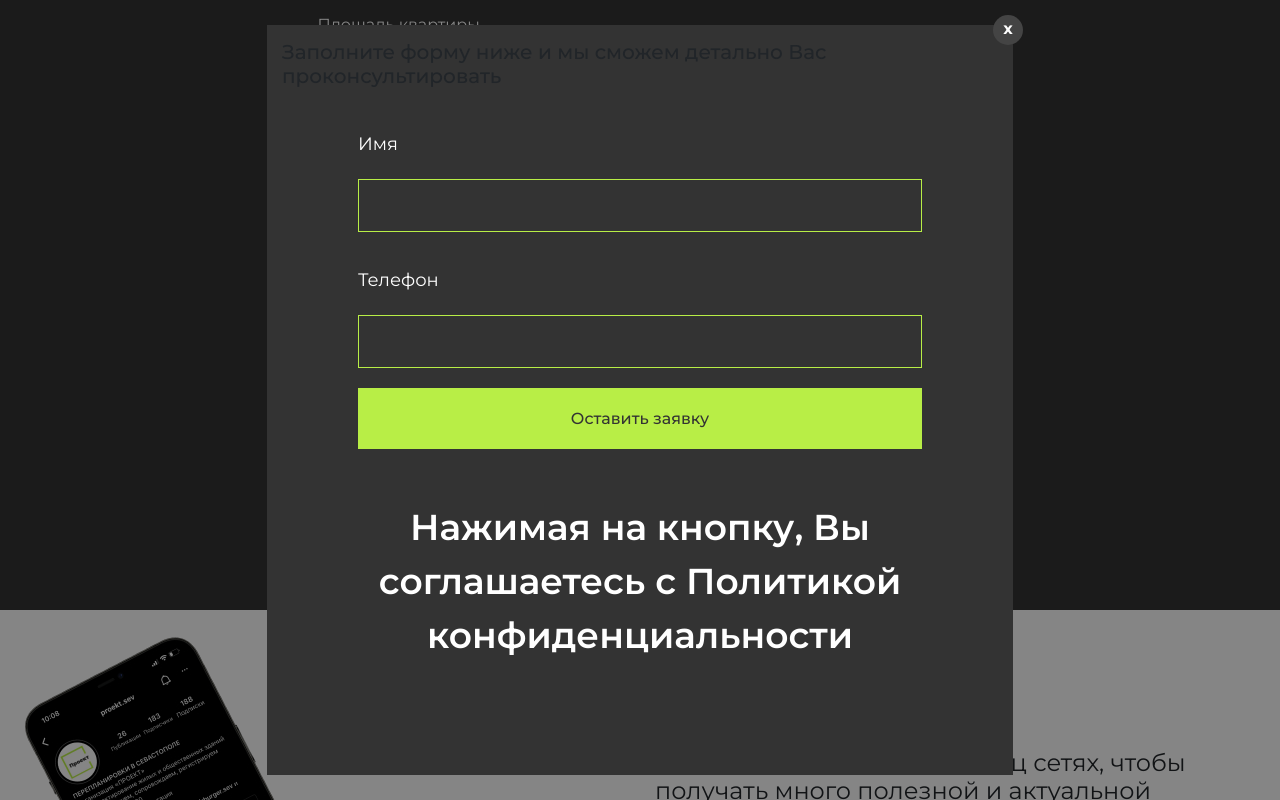
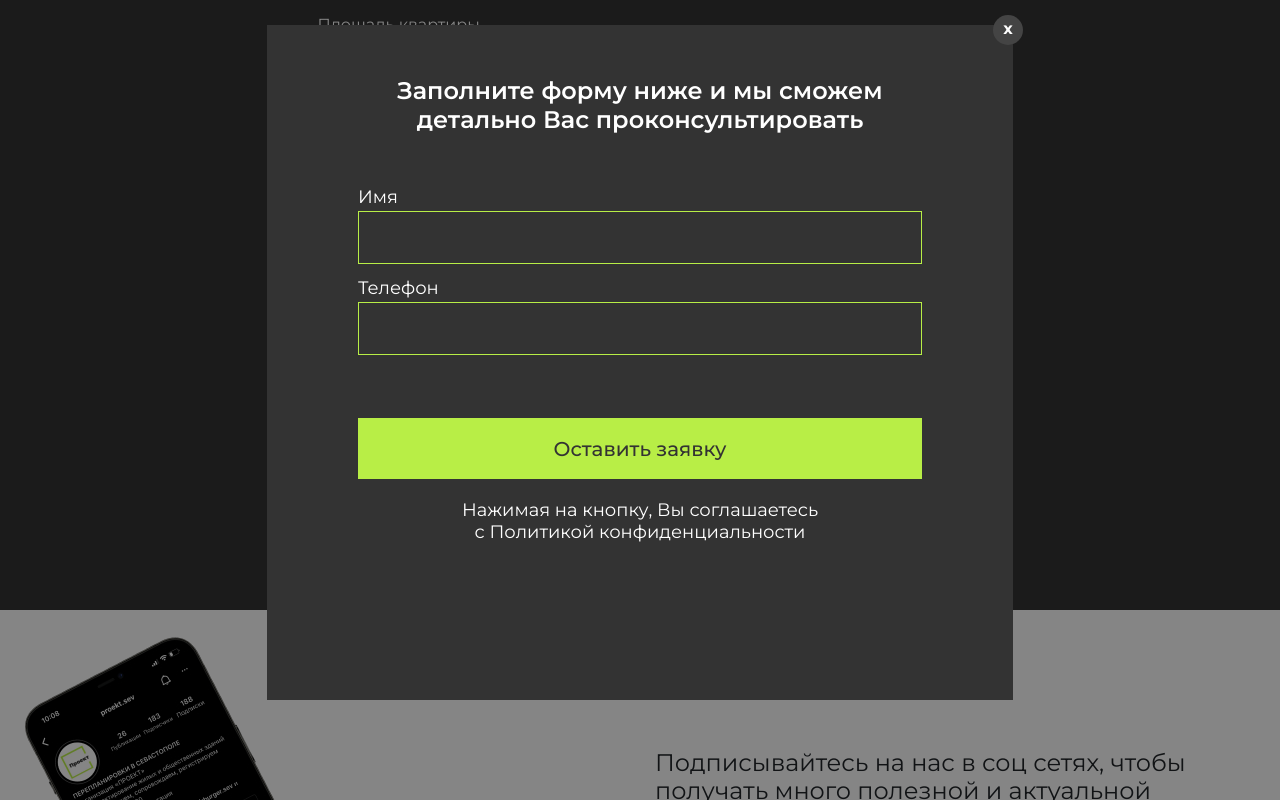
Before and after one commit to theowindand/betaProject, a website: page index.html in a window 1280 px wide. Both pictures are taken after typing "Sample" into the empty fields and a click on the button "Оставить заявку". Shown: the part 7588-8388 px from the top of the page. Drawn offline with nearby package versions, Linux system fonts and the light colour scheme; no server answers.

Commit message:
Add files via upload

```diff
--- a/css/style.css
+++ b/css/style.css
@@ -308,7 +308,8 @@ nav.navbar {
 	min-height: 233.17px;
 }
 
-.slider-services .slick-prev, .slick-next {
+.slider-services .slick-prev,
+.slick-next {
     width: 37px;
     height: 55px;
 }
@@ -409,7 +410,8 @@ nav.navbar {
 	margin-bottom: 5px;
 }
 
-.amount-and-prices p, .amount-and-prices .p {
+.amount-and-prices p,
+.amount-and-prices .p {
 	font-size: 25px;
 }
 
@@ -516,12 +518,12 @@ nav.navbar {
 }
 
 .form-detailed-consultation .new-select-style {
-	margin-bottom: 	40px;
+	margin-bottom: 40px;
 }
 
 .form-detailed-consultation .get-consultation {
 	margin-top: 30px;
-	margin-bottom: 	30px;
+	margin-bottom: 30px;
 }
 
 .form-detailed-consultation select option {
@@ -597,7 +599,7 @@ nav.navbar {
 }
 
 .what-do-you-get .slick-next.slick-arrow:before,
-.customer-reviews .slick-next.slick-arrow:before{
+.customer-reviews .slick-next.slick-arrow:before {
     background: url('../img/arrowRight.svg') center no-repeat;
     width: 37px;
     height: 55px;
@@ -724,7 +726,7 @@ nav.navbar {
 }
 
 
-.our-team-slider .slick-next.slick-arrow:before{
+.our-team-slider .slick-next.slick-arrow:before {
     background: url('../img/Vector11.svg') center no-repeat;
     width: 37px;
     height: 55px;
@@ -802,7 +804,7 @@ nav.navbar {
 
 .slider-license-docs .slick-dots li button:before,
 .planning-stages-mob .slick-dots li button:before,
-.completed-projects-mob .slick-dots li button:before  {
+.completed-projects-mob .slick-dots li button:before {
 	color: #fff;
 }
 
@@ -968,8 +970,6 @@ nav.navbar {
 .contacts-and-schedule-mob p {
 	max-width: 310px;
 }
-
-
 
 .mobile-nums a, .contacts-email a {
 	color: #000;
@@ -1067,13 +1067,16 @@ footer, .footer {
 	margin-bottom: 25px;
 	height: auto;
 	max-width: 746px;
+	max-height: 675px;
 	background: #333333;
-	padding: 15px;
+	padding: 0 15px;
 	display: none;
 	z-index: 999999;
 }
 
+
 .pop_up p,
+.pop_up h5,
 .pop_up select,
 .pop_up label,
 .pop_up input::placeholder {
@@ -1082,13 +1085,25 @@ footer, .footer {
 	font-size: 18px;
 }
 
+.pop_up > h5 {
+	font-weight: 600;
+	font-size: 24px;
+	line-height: 29px;
+	text-align: center;
+	padding-top: 51px;
+	padding-bottom: 50px;
+	margin: 0 auto;
+	max-width: 500px;
+}
+
 .pop_up > p {
+	font-family: Montserrat;
+	font-size: 18px;
+	line-height: 22px;
+	margin: 0 auto;
 	text-align: center;
-	font-size: 22px;
-	margin: 0 auto;
-	margin-top: 51px;
-	font-weight: 600;
-	font-size: 36px;
+	max-width: 367px;
+	color: #FFFFFF;
 }
 
 .pop_up select {
@@ -1120,15 +1135,13 @@ footer, .footer {
 }
 
 .pop_up label {
-	margin-bottom: 6px;
-	margin-top: 35px;
+	margin-bottom: 0px;
 }
 
 .pop_up input[type=text]{
 	height: 53px;
 	display: block;
 	color: #ffffff;
-	margin-top: 15px;
 	border: 1px solid #B8EE46;
 	outline: none;
 	background: #333333;
@@ -1137,6 +1150,14 @@ footer, .footer {
 
 .pop_up input::placeholder {
 	padding-left: 14px;
+}
+
+.pop_up .input-name {
+	margin-bottom: 11px
+}
+
+.pop_up .input-phone {
+	margin-bottom: 63px;
 }
 
 .pop_up button {
@@ -1151,6 +1172,7 @@ footer, .footer {
 	color: #333333;
 	font-family: Montserrat;
 	font-weight: 500;
+	font-size: 20px;
 }
 
 .close_pop {
@@ -1169,10 +1191,6 @@ footer, .footer {
 }
 
 
-
-
-
-
 .redevelopment-and-reconstruction h1 {
 	color: #fff;
 	font-family: Montserrat;
@@ -1708,7 +1726,7 @@ footer, .footer {
 		font-style: normal;
 		font-weight: 900;
 		font-size: 24px;
-		line-height: 23px;
+		line-height: 29px;
 		max-width: 250px;
 	}
 
@@ -1766,10 +1784,6 @@ footer, .footer {
 		display: none;
 	}
 
-	.our-team-slider .item img {
-		margin-left: -3px;
-	}
-
 	.planning-stages {
 		display: none;
 	}
@@ -1844,7 +1858,7 @@ footer, .footer {
 	.top-section_documentation p {
 		font-size: 18px;
 		font-family: Montserrat;
-		font-weight: 600;
+		font-weight: 400;
 		font-size: 18px;
 		line-height: 22px;
 		margin-bottom: 0;
```
